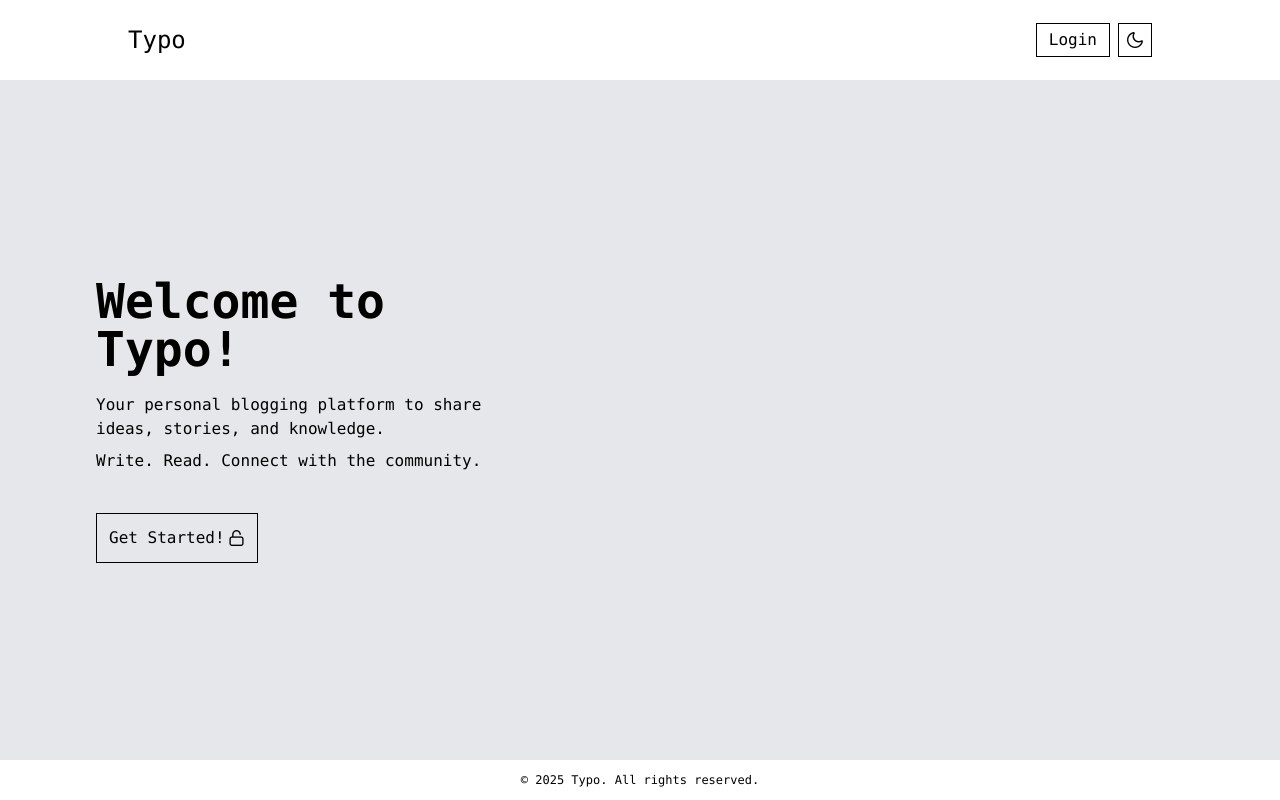
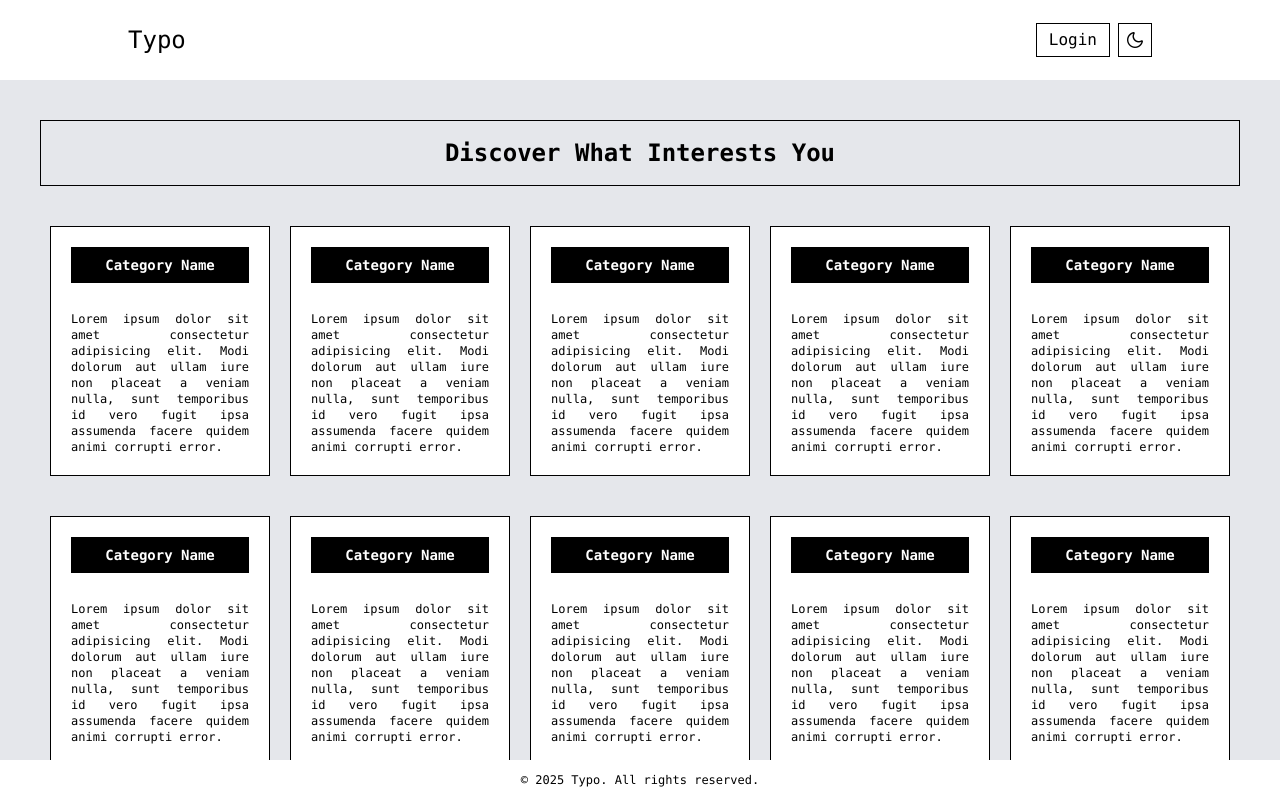
Before and after one commit to aleksamlsvc12/blog-app, a Vue app in the folder frontend/: page / in a window 1280 px wide. Built offline with nearby package versions, Linux system fonts and the light colour scheme.

Commit message:
Categories page view tested

```diff
--- a/frontend/src/App.vue
+++ b/frontend/src/App.vue
@@ -1,5 +1,10 @@
+<script setup>
+import CategoriesView from "./views/CategoriesView.vue";
+</script>
+
 <template>
   <div class="flex flex-col h-screen w-full">
-    <router-view />
+    <!-- <router-view/> -->
+    <CategoriesView />
   </div>
 </template>
```
